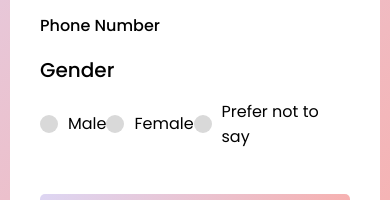
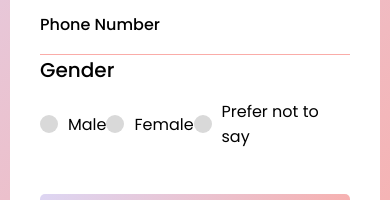
Before and after one commit to harsha546/1-responsive-registration-form, a plain HTML site: page index.html in a window 390 px wide. Shown: the part 438-638 px from the top of the page. Drawn offline with Linux system fonts and the light colour scheme.

Commit message:
Update styles.css

```diff
--- a/styles.css
+++ b/styles.css
@@ -145,6 +145,10 @@ form .button input:hover{
       width: 100%;
   }
 
+  form .gender-details{
+      border-top: 1px solid #faaca8;
+  }
+
   form .gender-details .category{
       width: 100%;
   }
```
